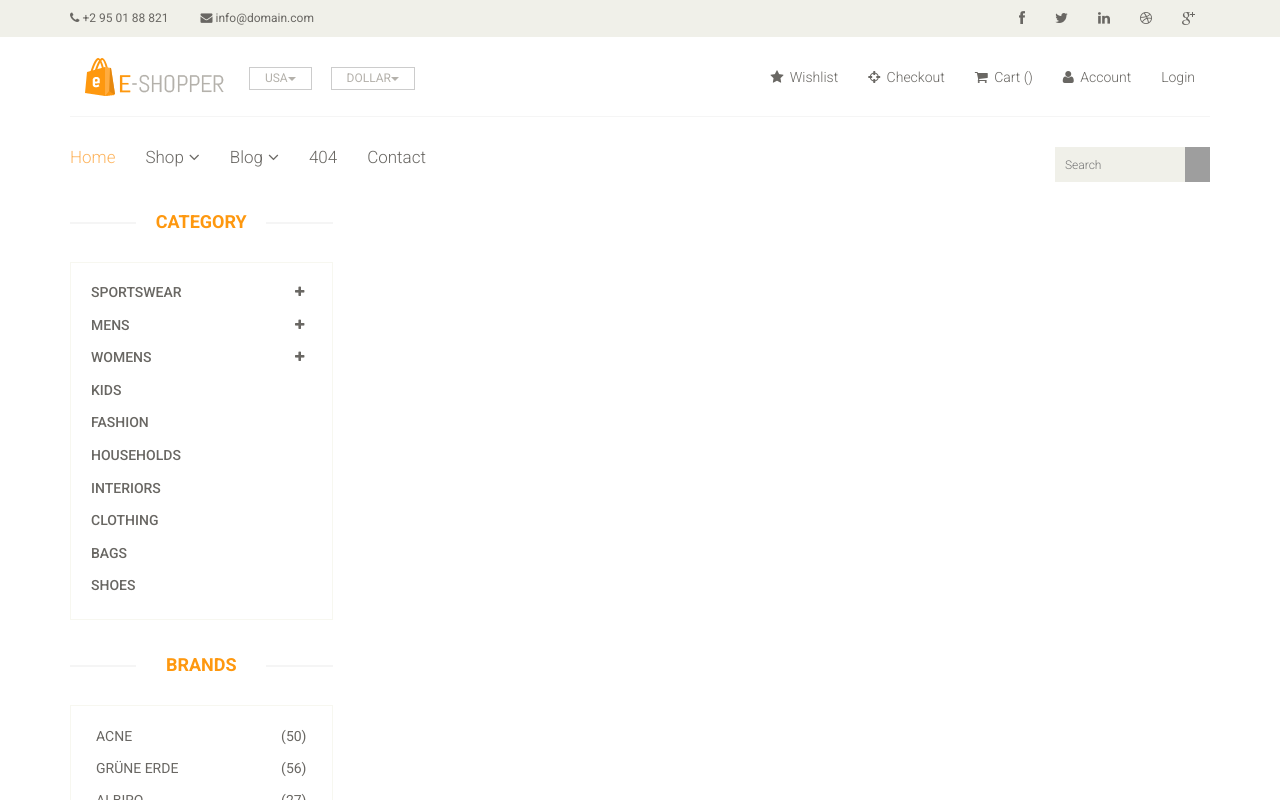
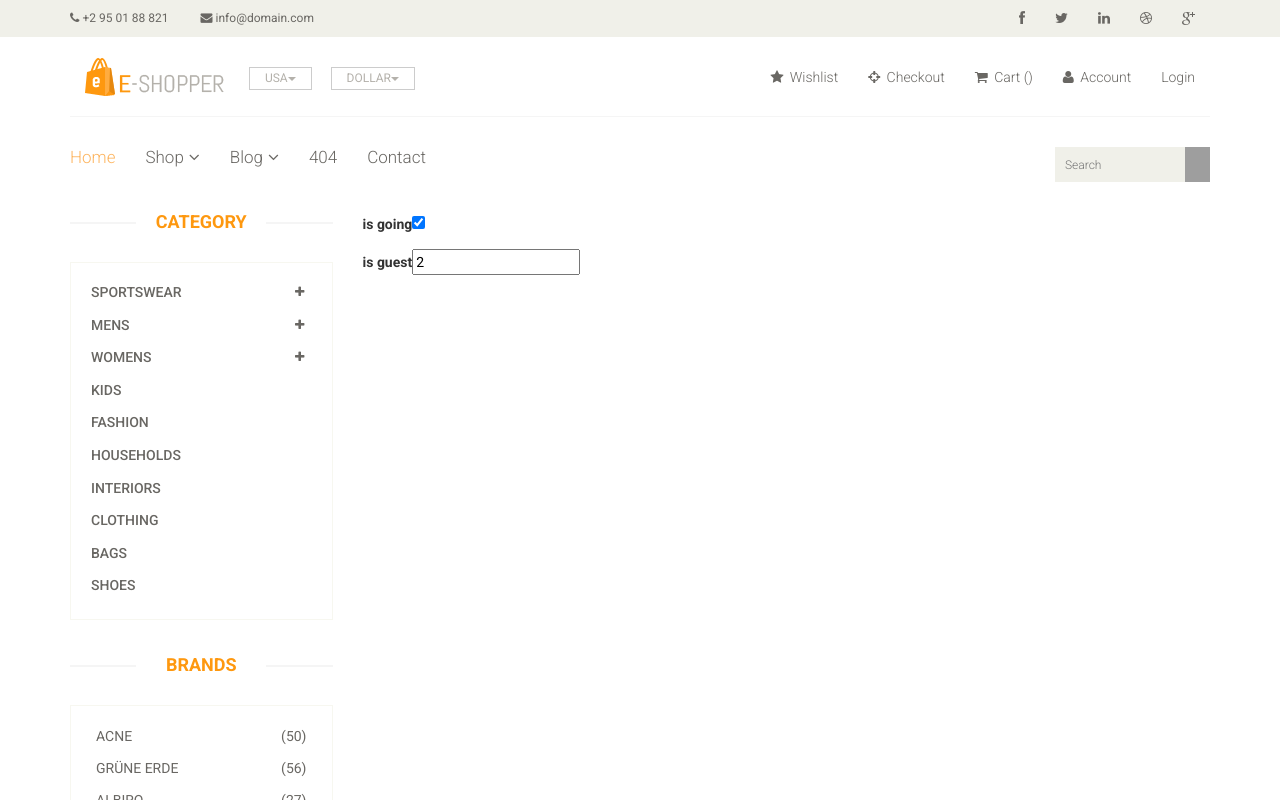
Before and after one commit to thanminhhy/my-react-app, a React (Vite) app: page /bai13_handle-multiple-inputs in a window 1280 px wide. Shown: the top 800 px of the page. Built offline with nearby package versions, Linux system fonts and the light colour scheme; grey boxes are pictures that could not be loaded.

Commit message:
Handle Multiple Inputs with controlled component

```diff
--- /dev/null
+++ b/src/components/bai13-forms/HandleMultipleInput.jsx
@@ -0,0 +1,38 @@
+import { useState } from "react";
+
+function Reservation(props) {
+  const [isGoing, setIsGoing] = useState(true);
+  const [guest, setGuest] = useState(2);
+  console.log(isGoing, guest);
+
+  function renderList(e) {
+    const target = e.target;
+    console.log(target);
+    if (target.type === "checkbox") {
+      setIsGoing(target.checked);
+    } else {
+      setGuest(target.value);
+    }
+  }
+
+  return (
+    <form>
+      <label>
+        is going
+        <input
+          name="isGoing"
+          type="checkbox"
+          checked={isGoing}
+          onChange={renderList}
+        />
+      </label>
+      <p></p>
+      <label>
+        is guest
+        <input name="guest" type="number" value={guest} onChange={renderList} />
+      </label>
+    </form>
+  );
+}
+
+export default Reservation;
--- a/src/main.jsx
+++ b/src/main.jsx
@@ -22,6 +22,7 @@ import A from "./components/bai31/A.jsx";
 import Test from "./components/bai13-forms/input-tag";
 import Textarea from "./components/bai13-forms/textarea-tag";
 import Select from "./components/bai13-forms/select-tag";
+import Reservation from "./components/bai13-forms/HandleMultipleInput.jsx";
 
 const arr = ["iphone 1", "iphone 2", "iphone 3", "iphone 4"];
 const obj = {
@@ -47,6 +48,10 @@ createRoot(document.getElementById("root")).render(
           <Route path="controlled_components" element={<Test />} />
           <Route path="bai13_textarea" element={<Textarea />} />
           <Route path="bai13_select" element={<Select />} />
+          <Route
+            path="bai13_handle-multiple-inputs"
+            element={<Reservation />}
+          />
         </Routes>
       </App>
     </BrowserRouter>
```
